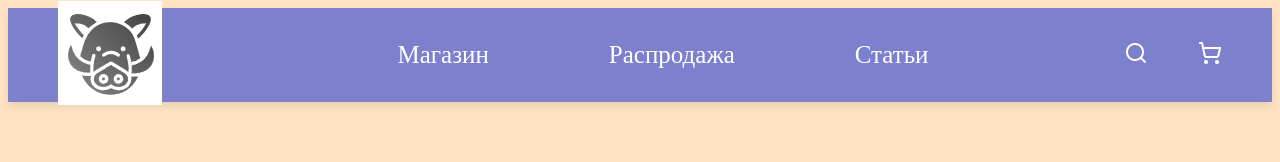
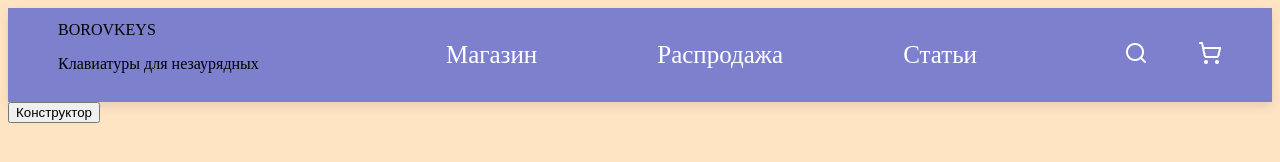
Before and after one commit to KapralovG324MDK/web_header, a plain HTML site: page index.html in a window 1280 px wide. Drawn offline with Linux system fonts and the light colour scheme.

Commit message:
Add files via upload

```diff
--- a/index.html
+++ b/index.html
@@ -13,11 +13,12 @@
         <header class="header">
             <div class="header-container container">
                 <div class="header-container-logo">
-                    <img class="logo" src="src\img\bor.png" alt="BOROVKEYS">
+                    <div class="title"><a>BOROVKEYS</a></div>
+                    <div class="under_title"><p>Клавиатуры для незаурядных</p></div>
                 </div>
 
                 <div class="header-nav">
-                    <nav class="h-navigation">
+                    <div class="h-navigation">
                         <ul class="header-nav_ul">
                             <li class="header-nav_li">
                                 <a href="#" class="header-nav_link">Магазин</a></li>
@@ -26,7 +27,7 @@
                             <li class="header-nav_li">
                                 <a href="#" class="header-nav_link">Статьи</a></li>
                         </ul>
-                    </nav>
+                    </div>
                 </div>
 
                 <div class="header-icon">
@@ -34,12 +35,17 @@
                         <img src="src\img\search.png" alt="search">
                     </div>
                     <div class="header-basket">
-                        <img src="src\img\basket.png" alt="basket">
+                        <a href="#" class="basket_href"><img src="src\img\basket.png" alt="basket"></a>
                     </div>
                 </div>
             </div>
 
         </header>
+        <nav>
+            <div class="button_con">
+                <button class="btn_con">Конструктор</button>
+            </div>
+        </nav>
     </div>
 </body>
 </html>
```
